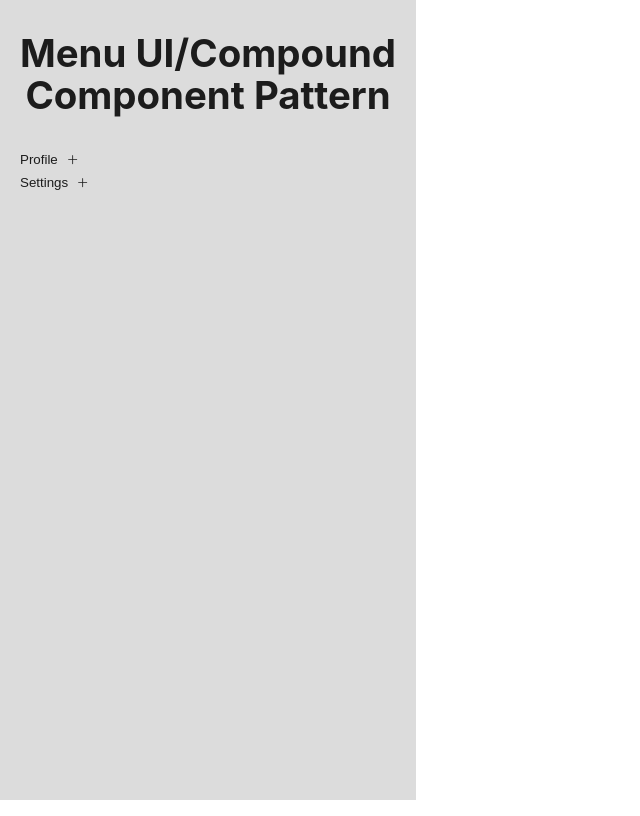
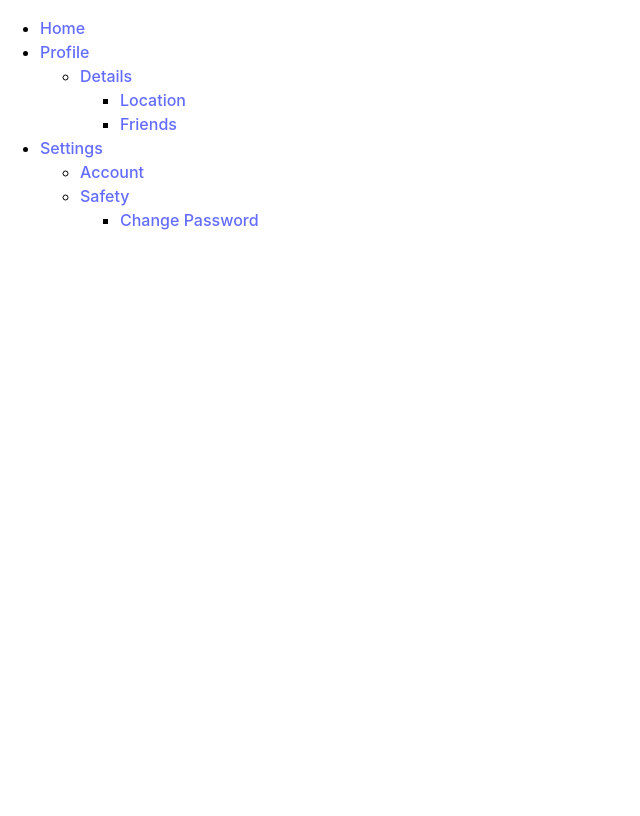
Before and after one commit to ali-sevinc/test-area, a React (Vite) app: page / in a window 1280 px wide. Shown: the whole page, without its empty margins (0-640 px from the left). Built offline with nearby package versions, Linux system fonts and the light colour scheme.

Commit message:
menu upd

```diff
--- a/src/App.tsx
+++ b/src/App.tsx
@@ -11,6 +11,9 @@ import LoadMoreButton from "./components/load-more/LoadMoreButton";
 
 //
 import Sidebar from "./components/menu-ccp/Sidebar";
+
+//
+import Menu from "./components/menu/Menu";
 
 export default function App() {
   /*
@@ -40,7 +43,10 @@ export default function App() {
       {/* <LoadMoreButton /> */}
 
       {/* Menu via "Compond Components Recipe" */}
-      <Sidebar />
+      {/* <Sidebar /> */}
+
+      {/* Menu via basic re-usable components */}
+      <Menu />
     </div>
   );
 }
--- /dev/null
+++ b/src/components/menu/Menu.tsx
@@ -0,0 +1,16 @@
+import styles from "./Menu.module.css";
+
+import MenuList from "./MenuList";
+
+import { menuData } from "./data";
+export default function Menu() {
+  return (
+    <div className={styles.container}>
+      <ul>
+        {menuData.map((item) => (
+          <MenuList key={item.to} item={item} />
+        ))}
+      </ul>
+    </div>
+  );
+}
--- /dev/null
+++ b/src/components/menu/MenuItem.tsx
@@ -0,0 +1,18 @@
+import MenuList from "./MenuList";
+import { ItemType } from "./data";
+
+type PropsType = { item: ItemType };
+export default function MenuItem({ item }: PropsType) {
+  return (
+    <div>
+      <a href={`#${item.to}`}>{item.name}</a>
+      {item.children && item.children.length > 0 && (
+        <ul>
+          {item.children.map((i) => (
+            <MenuList key={i.to} item={i} />
+          ))}
+        </ul>
+      )}
+    </div>
+  );
+}
--- /dev/null
+++ b/src/components/menu/MenuList.tsx
@@ -0,0 +1,10 @@
+import MenuItem from "./MenuItem";
+import { ItemType } from "./data";
+
+export default function MenuList({ item }: { item: ItemType }) {
+  return (
+    <li>
+      <MenuItem item={item} />
+    </li>
+  );
+}
--- /dev/null
+++ b/src/components/menu/data.ts
@@ -0,0 +1,38 @@
+export type ItemType = {
+  name: string;
+  to: string;
+  children?: {
+    name: string;
+    to: string;
+    children?: { name: string; to: string }[];
+  }[];
+};
+export const menuData: ItemType[] = [
+  { name: "Home", to: "/" },
+  {
+    name: "Profile",
+    to: "/profile",
+    children: [
+      {
+        name: "Details",
+        to: "details",
+        children: [
+          { name: "Location", to: "location" },
+          { name: "Friends", to: "friends" },
+        ],
+      },
+    ],
+  },
+  {
+    name: "Settings",
+    to: "/settings",
+    children: [
+      { name: "Account", to: "account" },
+      {
+        name: "Safety",
+        to: "safety",
+        children: [{ name: "Change Password", to: "change-password" }],
+      },
+    ],
+  },
+];
```
Also changed, not shown: src/components/menu/Menu.module.css (added).
